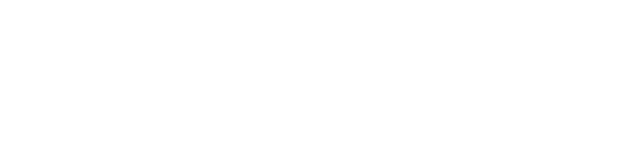
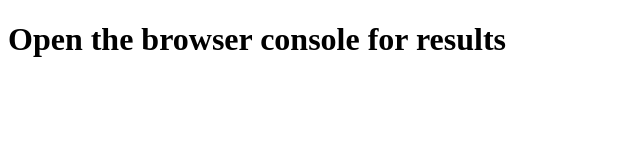
Before and after one commit to KaraKanetis/sumofnumbers, a website: page index.html in a window 1280 px wide. Shown: the whole page, without its empty margins (0-640 px from the left). Drawn offline with Linux system fonts and the light colour scheme.

Commit message:
Update index.html

```diff
--- a/index.html
+++ b/index.html
@@ -4,6 +4,7 @@
     <title>Sum of Numbers</title>
   </head>
   <body>
+    <h1>Open the browser console for results</h1>
     <script src="sumofnumbers.js"></script>
   </body>
 </html>
```
